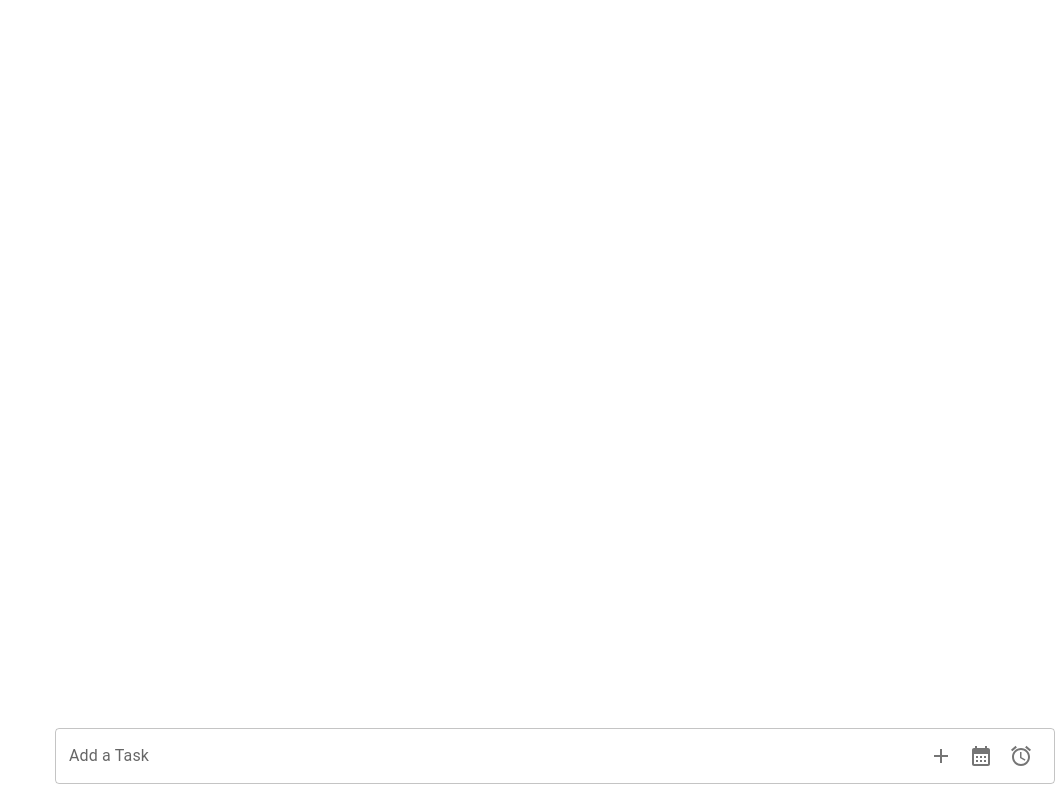
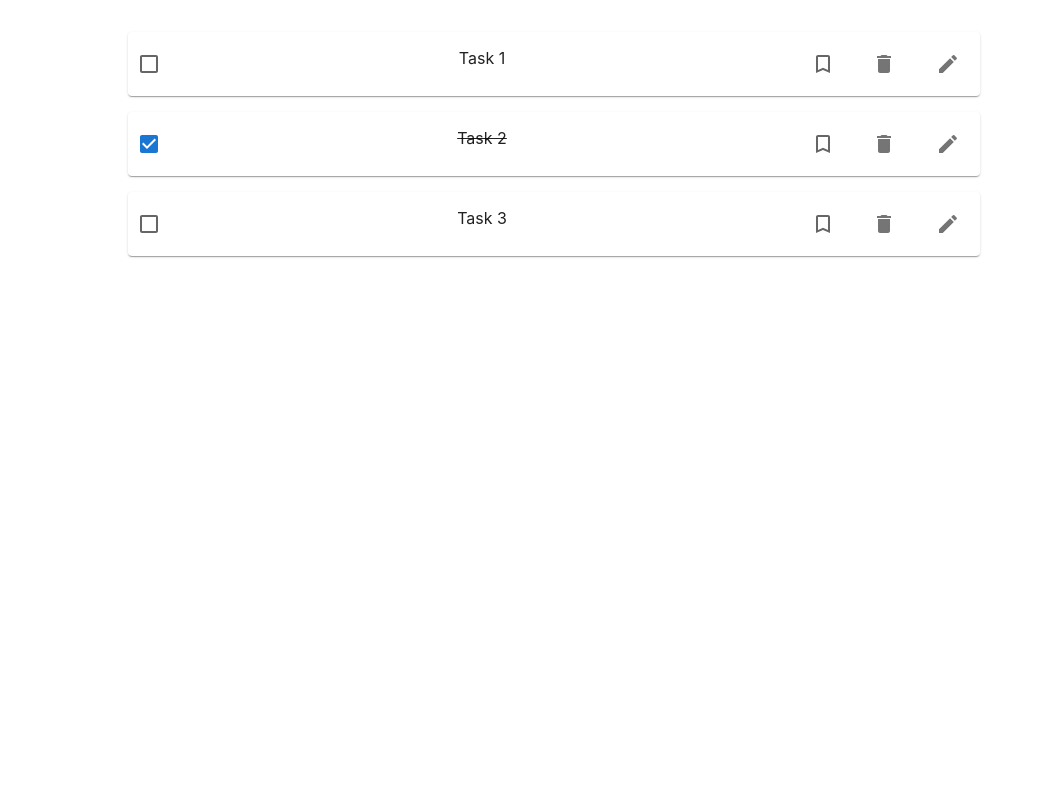
Before and after one commit to up210305/aplicacion_gestion_tareas, a React (Create React App) app in the folder frontend/: page / in a window 1280 px wide. Shown: the top 800 px of the page, without its empty margins (217-1280 px from the left). Built offline with nearby package versions, Linux system fonts and the light colour scheme.

Commit message:
Changes in Task.js of Task Component

```diff
--- a/frontend/src/components/Task/Task.js
+++ b/frontend/src/components/Task/Task.js
@@ -1,14 +1,42 @@
-import React from 'react';
+import React, { useState } from 'react';
 import './Task.css';
 import DeleteTask from './DeleteTask';
 import AddTask from './AddTask';
 import EditTask from './EditTask';
-
+import Stack from '@mui/material/Stack';
+import TaskCard from './TaskCard';
+import { Container } from '@mui/material';
 
 
 const Task = () => {
+  const [tasks, setTasks] = useState([
+    { id: 1, title: 'Task 1', completed: false },
+    { id: 2, title: 'Task 2', completed: true },
+    { id: 3, title: 'Task 3', completed: false },
+  ]);
+
+  const handleDeleteTask = (taskId) => {
+    setTasks(tasks.filter(task => task.id !== taskId));
+  };
+
+  const handleToggleCompleteTask = (taskId) => {
+    setTasks(tasks.map(task =>
+      task.id === taskId ? { ...task, completed: !task.completed } : task
+    ));
+  };
+
   return (
-    <div>
+    <div style={{ display: 'grid', justifyContent: 'end', alignItems: 'start', p: 0, paddingRight: '1px' }}>
+      <Container maxWidth="md" sx={{ mt: 4 }} >
+        {tasks.map(task => (
+          <TaskCard
+            key={task.id}
+            task={task}
+            onDelete={handleDeleteTask}
+            onToggleComplete={handleToggleCompleteTask}
+          />
+        ))}
+      </Container>
       <AddTask/>
     </div>
   );
```
